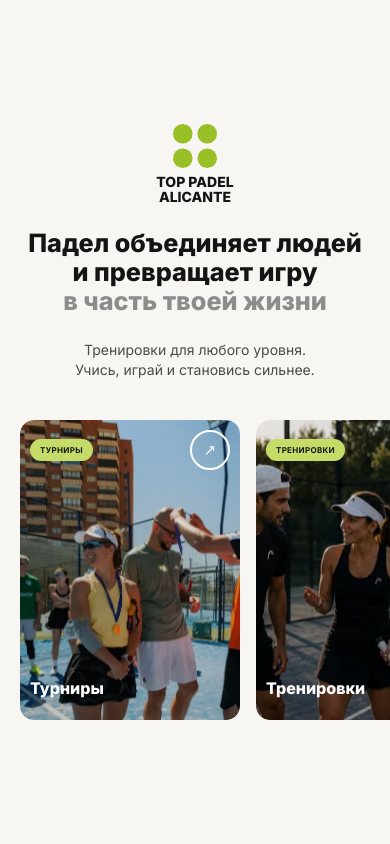
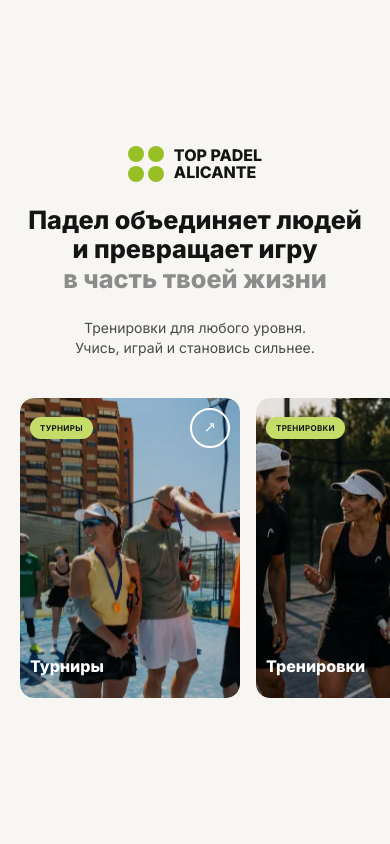
Before and after one commit to GermanGuk/PADEL, a Next.js app: page / in a window 390 px wide. Shown: the top 844 px of the page. Built offline with nearby package versions, Linux system fonts and the light colour scheme.

Commit message:
Hero mobile logo: single row (icon + wordmark side by side, like desktop), centered

```diff
--- a/src/components/Hero.tsx
+++ b/src/components/Hero.tsx
@@ -13,9 +13,9 @@ export function Hero({ cards = heroCards, texts = fallbackTexts }: HeroProps) {
       className="container-page flex min-h-[100svh] flex-col justify-center gap-10 py-8 md:gap-14 lg:min-h-[calc(100svh-84px)]"
     >
       <Reveal className="flex flex-col items-center gap-6 text-center md:gap-8" y={28}>
-        <div className="flex flex-col items-center gap-1.5 lg:hidden">
-          <Image src="/images/icons/logo-mark.svg" alt="" width={44} height={44} className="h-11 w-11" />
-          <span className="text-center text-sm font-extrabold leading-[1.1] text-ink">
+        <div className="flex items-center justify-center gap-2.5 lg:hidden">
+          <Image src="/images/icons/logo-mark.svg" alt="" width={36} height={36} className="h-9 w-9" />
+          <span className="text-left text-base font-extrabold leading-[1.1] text-ink">
             TOP PADEL
             <br />
             ALICANTE
```
